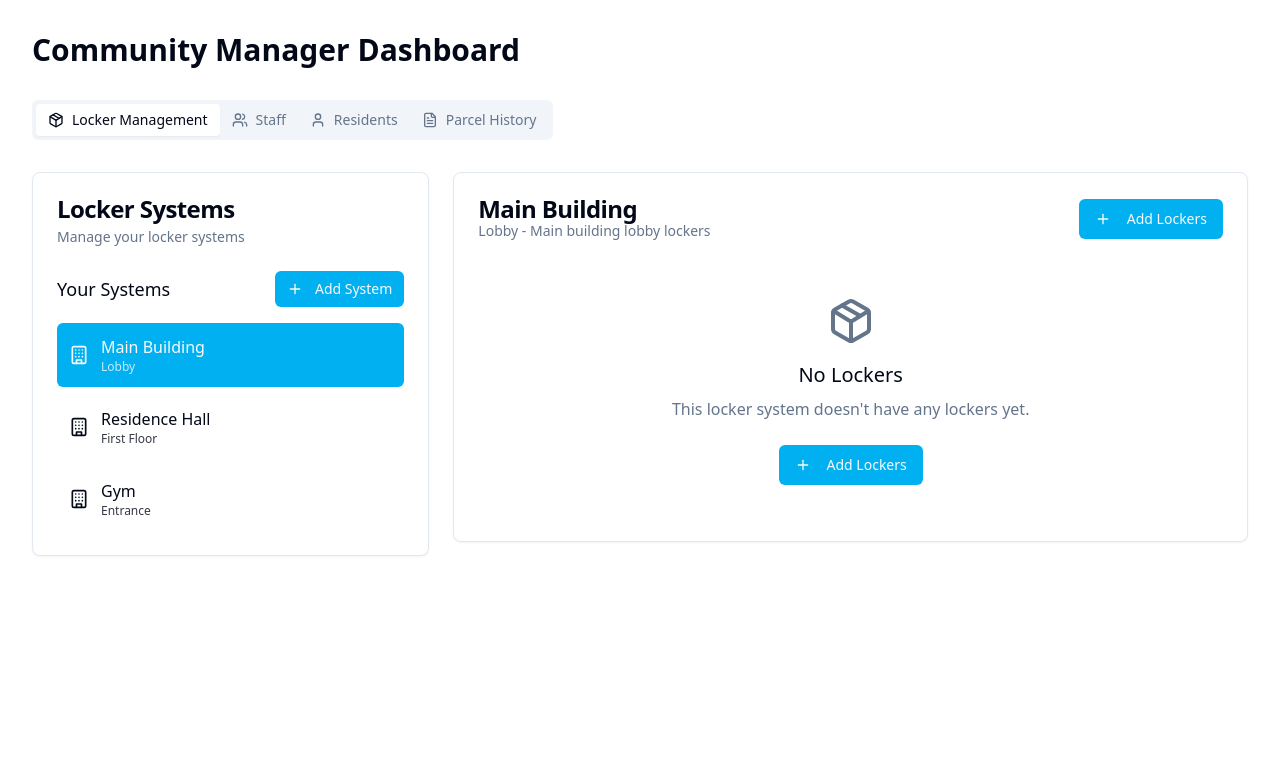
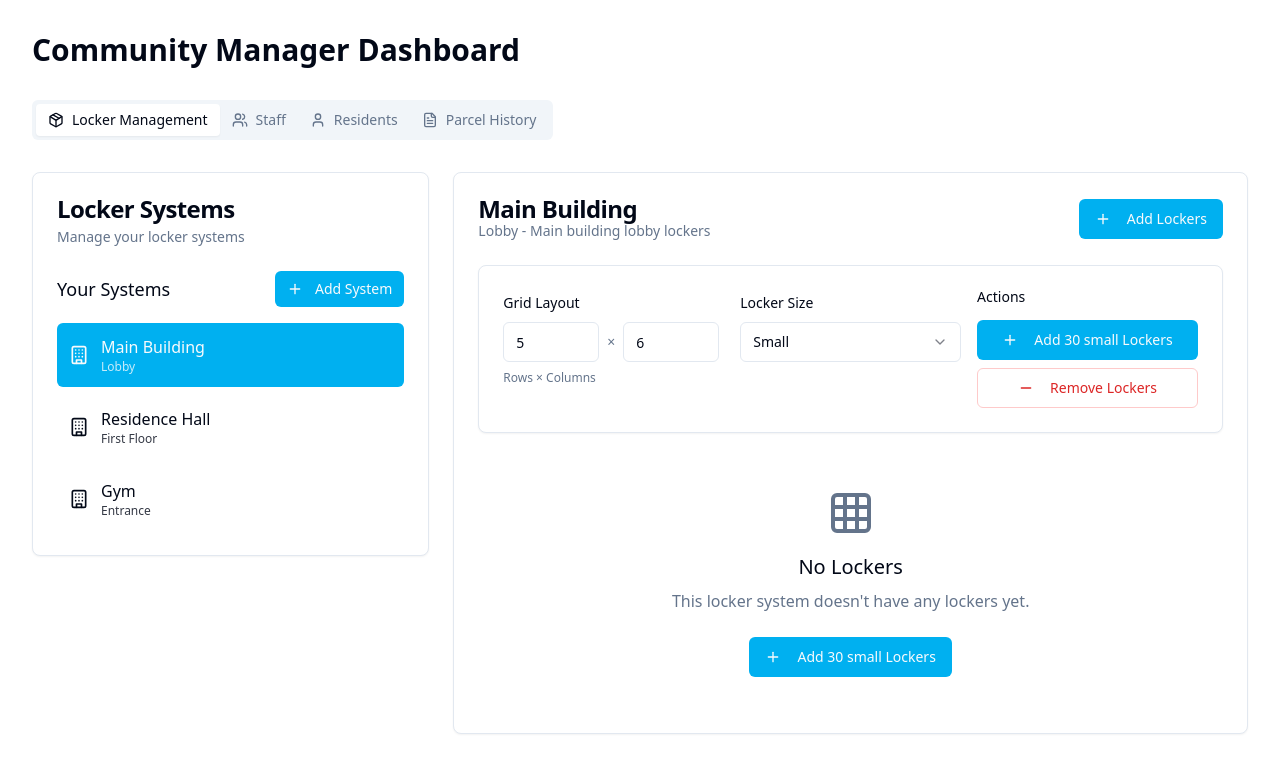
Before and after one commit to jijnasa098/locker-delivery-hub, a React (Vite) app: page /community-manager in a window 1280 px wide. Shown: the top 772 px of the page. Built offline with nearby package versions, Linux system fonts and the light colour scheme.

Commit message:
Refactor: Implement grid-based locker creation
- Modified the locker creation process to use row and column inputs.
- Removed redundant "Add Lockers" button.
- Added "Remove Lockers" button.

```diff
--- a/src/components/LockerGrid.tsx
+++ b/src/components/LockerGrid.tsx
@@ -6,7 +6,7 @@ import { Input } from '@/components/ui/input';
 import { Label } from '@/components/ui/label';
 import { Select, SelectContent, SelectItem, SelectTrigger, SelectValue } from '@/components/ui/select';
 import { useToast } from '@/hooks/use-toast';
-import { Plus, Minus, Package } from 'lucide-react';
+import { Plus, Minus, Package, Grid3x3, Trash } from 'lucide-react';
 import LockerMap, { PackageDetails } from '@/components/LockerMap';
 
 // Updated Locker interface to include packageDetails and systemId
@@ -84,9 +84,10 @@ const LockerGrid: React.FC<LockerGridProps> = ({
 
   return (
     <div>
-      {filteredLockers.length > 0 ? (
       <div className="space-y-6">
-          <div className="grid grid-cols-1 md:grid-cols-2 gap-4">
+        <Card className="mb-6">
+          <CardContent className="pt-6">
+            <div className="grid grid-cols-1 lg:grid-cols-3 gap-4">
               <div className="space-y-2">
                 <Label htmlFor="rows">Grid Layout</Label>
                 <div className="flex items-center gap-2">
@@ -96,7 +97,7 @@ const LockerGrid: React.FC<LockerGridProps> = ({
                     value={rows}
                     onChange={handleRowChange}
                     min={1}
-                  className="w-32"
+                    className="w-24"
                   />
                   <span className="text-sm text-muted-foreground">×</span>
                   <Input
@@ -105,10 +106,10 @@ const LockerGrid: React.FC<LockerGridProps> = ({
                     value={columns}
                     onChange={handleColumnChange}
                     min={1}
-                  className="w-32"
+                    className="w-24"
                   />
                 </div>
-              <p className="text-sm text-muted-foreground">Number of rows × columns</p>
+                <p className="text-xs text-muted-foreground">Rows × Columns</p>
               </div>
 
               <div className="space-y-2">
@@ -127,23 +128,33 @@ const LockerGrid: React.FC<LockerGridProps> = ({
                   </SelectContent>
                 </Select>
               </div>
-          </div>
 
+              <div className="space-y-2 flex flex-col">
+                <Label className="mb-2">Actions</Label>
                 <div className="flex flex-wrap gap-2">
-            <Button onClick={handleAddLockers}>
+                  <Button
+                    onClick={handleAddLockers}
+                    className="flex-1"
+                  >
                     <Plus className="mr-2 h-4 w-4" />
                     Add {rows * columns} {lockerSize} Lockers
                   </Button>
                   <Button
                     variant="outline"
-              className="border-red-200 text-red-600 hover:bg-red-50"
+                    className="border-red-200 text-red-600 hover:bg-red-50 flex-1"
                     onClick={() => handleRemoveLockers(rows * columns)}
                   >
                     <Minus className="mr-2 h-4 w-4" />
-              Remove {rows * columns} {lockerSize} Lockers
+                    Remove Lockers
                   </Button>
                 </div>
+              </div>
+            </div>
+          </CardContent>
+        </Card>
 
+        {filteredLockers.length > 0 ? (
+          <>
             <LockerMap
               lockers={filteredLockers}
               rows={rows}
@@ -192,20 +203,21 @@ const LockerGrid: React.FC<LockerGridProps> = ({
                 </div>
               </div>
             </div>
-        </div>
+          </>
         ) : (
           <div className="text-center py-8">
-          <Package className="h-12 w-12 text-muted-foreground mx-auto mb-4" />
+            <Grid3x3 className="h-12 w-12 text-muted-foreground mx-auto mb-4" />
             <h3 className="text-xl font-medium mb-2">No Lockers</h3>
             <p className="text-muted-foreground mb-6">
               This locker system doesn't have any lockers yet.
             </p>
-          <Button onClick={() => onAddLockers(rows, columns, lockerSize, selectedSystemId)}>
+            <Button onClick={handleAddLockers}>
               <Plus className="mr-2 h-4 w-4" />
-            Add Lockers
+              Add {rows * columns} {lockerSize} Lockers
             </Button>
           </div>
         )}
+      </div>
     </div>
   );
 };
```
Lines whose indentation alone changed are shown as unchanged.
